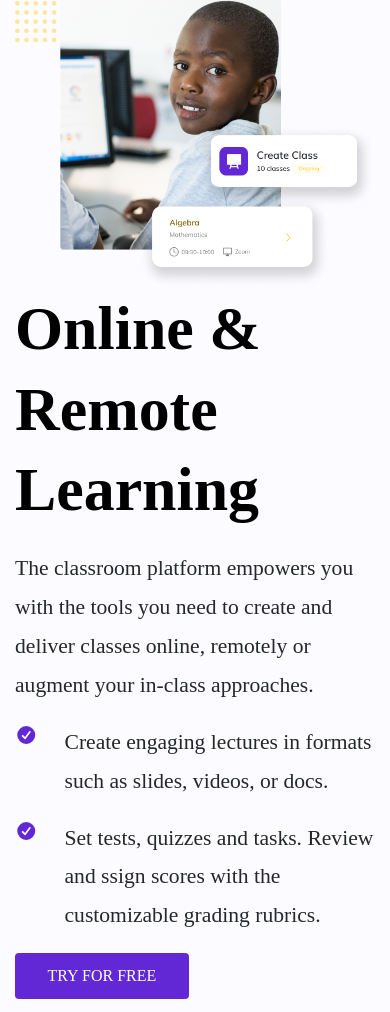
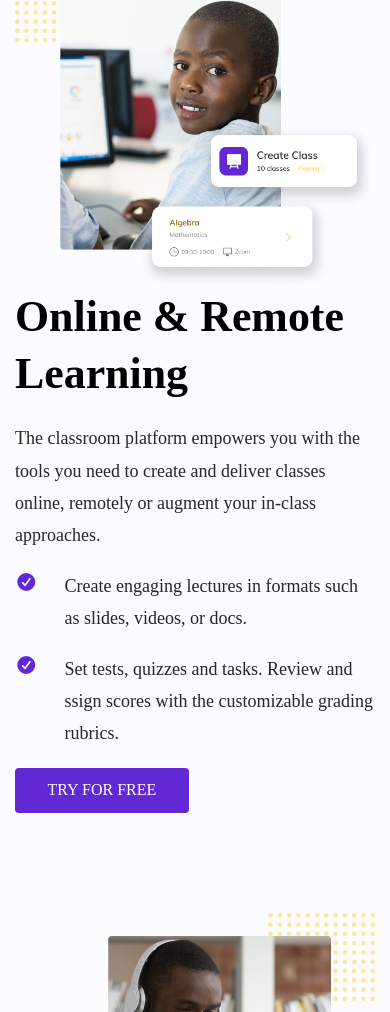
Before and after one commit to Molusoj/plato, a plain HTML site: page index.html in a window 390 px wide. Shown: the part 1212-2224 px from the top of the page. Drawn offline with nearby package versions, Linux system fonts and the light colour scheme.

Commit message:
fixed res text

```diff
--- a/css/main.css
+++ b/css/main.css
@@ -33,6 +33,7 @@ html, body{
     color: var(--text-color);
     background-color:var(--bg);
     overflow-x: hidden;
+    /* overflow-y: hidden; */
 
 }
 
@@ -162,19 +163,6 @@ background: #FEEAA6;
     border-bottom-right-radius: 0.25rem;
 }
 
-/* #header .content .student-img{
-    /* position: absolute; */
-    /* width: 736px; */
-    /* height: 550px; */
-    /* left: 95px;
-    top: 0; */
-    /* background: url(../images/Students\ 1.png);
-    /* background-repeat: no-repeat; */
-    /* border: 4px solid #FBFBFB; */
-    /* box-sizing: border-box;
-    border-radius: 10px;
-    overflow: hidden; */
-/* } */
 
 
 section{
@@ -341,6 +329,15 @@ margin-bottom: 50px;
 }
 
 @media screen and (max-width: 769px){
+    section .section-heading{
+        font-size: 2.4375rem;
+
+    }
+    section .section-text{
+        font-size: 1rem;
+    line-height: 1.8;
+    }
+
     #header{
         height: 100%;
         padding-bottom: 50px;
--- a/index.html
+++ b/index.html
@@ -78,7 +78,7 @@
                 <a class="nav-link" href="#">Why Plato?</a>
               </li>
             </ul>
-            <a href="#" class="btn btn-lg btn-outline-light"> Join Beta</a>
+            <a href="#" class="btn btn-md btn-outline-light"> Join Beta</a>
           </div>
         </nav>
 
```
